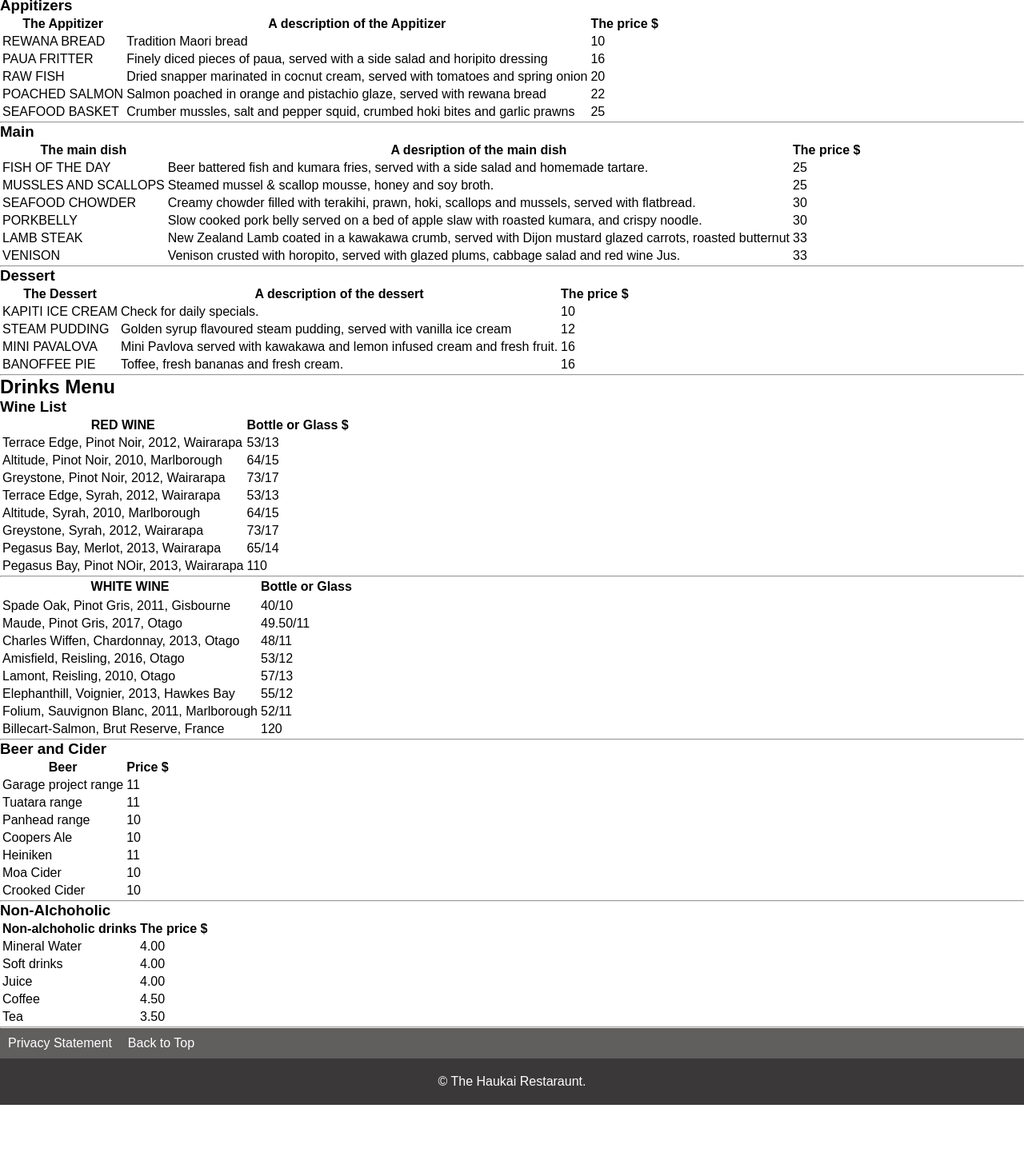
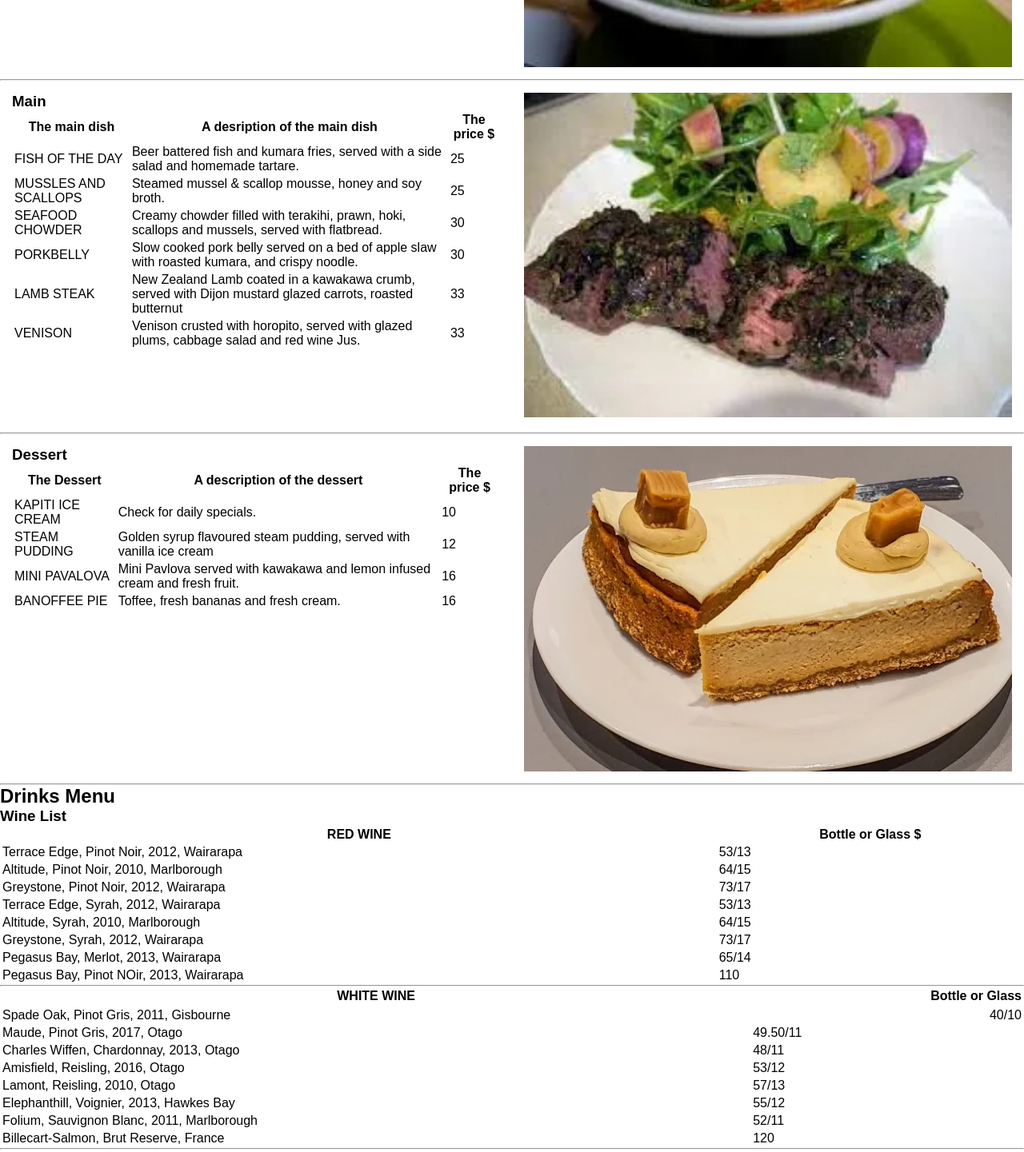
Before and after one commit to joshuaPhong/BIT607A2, a plain HTML site: page BIT607A2/pages/menu.html in a window 1280 px wide. Shown: the part 480-1921 px from the top of the page at 80% size. Before the commit the page ends 1862 px from the top, so only its background shows below. Drawn offline with Linux system fonts and the light colour scheme.

Commit message:
table drinks leeft and right

```diff
--- a/BIT607A2/css/css.css
+++ b/BIT607A2/css/css.css
@@ -54,6 +54,13 @@ header {
   width: 100%;
 }
 }
+table.drinks{
+  width: 100%;
+}
+th.right, td.right{
+  text-align: right;
+}
+
 footer {
   text-align: left;
   padding: 20px;
--- a/BIT607A2/pages/menu.html
+++ b/BIT607A2/pages/menu.html
@@ -1,6 +1,7 @@
 <!DOCTYPE html>
 
 <html lang="en-NZ">
+<!-- The head contains the mets data for the site. title, author, character set, setting the viewport and a link to the style sheet -->
 
 <head>
   <meta charset="utf-8" />
@@ -17,6 +18,7 @@
     href="/BIT607A2/css/css.css"
     type="text/css" />
 </head>
+
 <!--This will contain the body of the home page it will use the semantic tags header nav main and footer for easy navigation by screen readers-->
 
 <body>
@@ -26,324 +28,326 @@
   </header>
   <!--The  semantic nav element will be a container for the navigation bar-->
   <nav class="topnav">
-  <!--The anchor elemnts in this list use class topnav for styling and form the links for the main navigation bar-->
+    <!--The anchor elements in this list use class topnav for styling and form the links for the main navigation bar-->
     <a href="/BIT607A2/index.html">Home</a>
     <a href="/BIT607A2/pages/contact.html">Contact</a>
     <a href="/BIT607A2/pages/hours.html">Hours</a>
-  <a href="/BIT607A2/pages/menu.html " class="onPage">Menu</a>
+    <a href="/BIT607A2/pages/menu.html "
+      class="onPage">Menu</a>
     <a href="/BIT607A2/pages/reservations.html">Reservations</a>
     <div class="topnav-right"><a href="/BIT607A2/pages/privacy.html">Privacy Statement</a></div>
   </nav>
   <!--The main element is a container for the content of the webpage-->
-  <main class="w3-container w3-light-grey w3-mobile w3-center">
+  <main>
     <h2>Menu</h2>
-    <!-- the following code for the menu images slide show is based on open source code from w3schools. w3css slideshow
-    all images searched from googleimages. creative commons, advanced search features -->
-    <div class="w3-content w3-section"
-      style="max-width:500px;">
-      <img class="mySlides"
-        src="/images/minipav.webp"
-        style="width:100%"
-        alt="a dish of raw fish">
-      <img class="mySlides"
-        src="/images/toffee-cheesecake.webp"
-        style="width:100%"
-        alt="a dish of mussles and scallops">
-      <img class="mySlides"
-        src="/images/musslesandscallops.webp"
-        style="width:100%"
-        alt="a dish of roast lamb with kumara">
-      <img class="mySlides"
-        src="/images/rawfish.webp"
-        style="width:100%"
-        alt="a benoffee pie">
-      <img class="mySlides"
-        src="/images/lambandkumara.webp"
-        style="width:100%"
-        alt="a mini pavalova">
-    </div>
-    <!-- Tables are read from left to right. top to bottom. A screen reader will see the h2 tag first read this then move in to the table. the table from left to right says what the menu item is then a desciption of the meal/item then what it costs. this is a logical menu structure represented by the table tag -->
-    <div class="w3-container w3-mobile w3-center  ">
+
+
+    <div class="row">
+      <div class="column">
+
         <h3>Appitizers</h3>
-      <table class="w3-table">
+        <table>
           <thead>
             <tr>
               <!-- After running this code through google chromes accessability it suggested that the lack of table headers presented an accessability issue for screen readers. added <th> elements to all tables. It looks ugly, cant we hide this stuff from the sighted???-->
               <th>The Appitizer</th>
               <th>A description of the Appitizer</th>
-            <th class="w3-right-align">The price $</th>
+              <th>The price $</th>
             </tr>
           </thead>
           <tr>
             <td>REWANA BREAD</td>
             <td>Tradition Maori bread</td>
-          <td class="w3-right-align">10</td>
+            <td>10</td>
           </tr>
           <tr>
             <td>PAUA FRITTER</td>
             <td>Finely diced pieces of paua, served with a side salad and horipito dressing</td>
-          <td class="w3-right-align">16</td>
+            <td>16</td>
           </tr>
           <tr>
             <td>RAW FISH</td>
             <td>Dried snapper marinated in cocnut cream, served with tomatoes and spring onion</td>
-          <td class="w3-right-align">20</td>
+            <td>20</td>
           </tr>
           <tr>
             <td>POACHED SALMON</td>
             <td>Salmon poached in orange and pistachio glaze, served with rewana bread</td>
-          <td class="w3-right-align">22</td>
+            <td>22</td>
           </tr>
           <tr>
             <td>SEAFOOD BASKET</td>
             <td>Crumber mussles, salt and pepper squid, crumbed hoki bites and garlic prawns</td>
-          <td class="w3-right-align">25</td>
+            <td>25</td>
           </tr>
         </table>
+      </div>
+      <div class="column">
+        <img src="/BIT607A2/images/musslesandscallops.webp"
+          style="width:100%; display: table-cell;"
+          alt="a dish of mussles and scallops">
+      </div>
+    </div>
     <hr>
-    </div>
-
-    <div class="w3-container w3-mobile w3-center">
+    <div class="row">
+      <div class="column">
         <h3>Main</h3>
-      <table class="w3-table">
+        <table>
           <thead>
             <tr>
               <th>The main dish</th>
               <th>A desription of the main dish</th>
-            <th class="w3-right-align">The price $</th>
+              <th>The price $</th>
             </tr>
           </thead>
           <tr>
             <td>FISH OF THE DAY</td>
             <td>Beer battered fish and kumara fries, served with a side salad and homemade tartare.</td>
-          <td class="w3-right-align">25</td>
+            <td>25</td>
           </tr>
           <tr>
             <td>MUSSLES AND SCALLOPS</td>
             <td>Steamed mussel & scallop mousse, honey and soy broth.</td>
-          <td class="w3-right-align">25</td>
+            <td>25</td>
           </tr>
           <tr>
             <td>SEAFOOD CHOWDER</td>
             <td>Creamy chowder filled with terakihi, prawn, hoki, scallops and mussels, served with flatbread.</td>
-          <td class="w3-right-align">30</td>
+            <td>30</td>
           </tr>
           <tr>
             <td>PORKBELLY</td>
             <td>Slow cooked pork belly served on a bed of apple slaw with roasted kumara, and crispy noodle.</td>
-          <td class="w3-right-align">30</td>
+            <td>30</td>
           </tr>
           <tr>
             <td>LAMB STEAK</td>
             <td>New Zealand Lamb coated in a kawakawa crumb, served with Dijon mustard glazed carrots, roasted butternut
             </td>
-          <td class="w3-right-align">33</td>
+            <td>33</td>
           </tr>
           <tr>
             <td>VENISON</td>
             <td>Venison crusted with horopito, served with glazed plums, cabbage salad and red wine Jus.</td>
-          <td class="w3-right-align">33</td>
+            <td>33</td>
           </tr>
         </table>
-      <hr>
+
       </div>
 
-    <div class="w3-container w3-mobile w3-center">
+      <div class="column">
+        <img src="/BIT607A2/images/lambandkumara.webp"
+          style="width:100%"
+          alt="roast lamb with kumara">
+      </div>
+    </div>
+    <hr>
+    <div class="row">
+      <div class="column">
         <h3>Dessert</h3>
-      <table class="w3-table">
+        <table>
           <thead>
             <tr>
               <th>The Dessert</th>
               <th>A description of the dessert</th>
-            <th class="w3-right-align">The price $</th>
+              <th>The price $</th>
             </tr>
           </thead>
           <tr>
             <td>KAPITI ICE CREAM</td>
             <td>Check for daily specials.</td>
-          <td class="w3-right-align">10</td>
+            <td>10</td>
           </tr>
           <tr>
             <td>STEAM PUDDING</td>
             <td>Golden syrup flavoured steam pudding, served with vanilla ice cream</td>
-          <td class="w3-right-align">12</td>
+            <td>12</td>
           </tr>
           <tr>
             <td>MINI PAVALOVA</td>
             <td>Mini Pavlova served with kawakawa and lemon infused cream and fresh fruit.</td>
-          <td class="w3-right-align">16</td>
+            <td>16</td>
           </tr>
           <tr>
             <td>BANOFFEE PIE</td>
             <td>Toffee, fresh bananas and fresh cream.</td>
-          <td class="w3-right-align">16</td>
+            <td>16</td>
           </tr>
         </table>
-      <hr>
+
       </div>
 
-    <div class="w3-container w3-mobile w3-center">
+      <div class="column">
+        <img src="/BIT607A2/images/toffee-cheesecake.webp"
+          style="width:100%; display: table-cell;"
+          alt="a dish of mussles and scallops">
+      </div>
+    </div>
+    <hr>
+    <!-- Tables are read from left to right. top to bottom. A screen reader will see the h2 tag first read this then move in to the table. the table from left to right says what the menu item is then a desciption of the meal/item then what it costs. this is a logical menu structure represented by the table tag -->
+    <div>
+      <div>
         <h2>Drinks Menu</h2>
         <h3>Wine List</h3>
+      </div>
       <!-- im not sure someone using a screen reader will get the best from the drinks menu. There needs to be some way to add more descriptions to the table elements -->
-      <table class="w3-table">
+      <table class="drinks">
         <thead>
           <tr>
             <th>RED WINE</th>
-            <th class="w3-right-align">Bottle or Glass $</th>
+            <th>Bottle or Glass $</th>
           </tr>
         </thead>
         <tr>
           <td>Terrace Edge, Pinot Noir, 2012, Wairarapa</td>
-          <td class="w3-right-align">53/13</td>
+          <td>53/13</td>
         </tr>
         <tr>
           <td>Altitude, Pinot Noir, 2010, Marlborough</td>
-          <td class="w3-right-align">64/15</td>
+          <td>64/15</td>
         </tr>
         <tr>
           <td>Greystone, Pinot Noir, 2012, Wairarapa</td>
-          <td class="w3-right-align">73/17</td>
+          <td>73/17</td>
         </tr>
         <tr>
           <td>Terrace Edge, Syrah, 2012, Wairarapa</td>
-          <td class="w3-right-align">53/13</td>
+          <td>53/13</td>
         </tr>
         <tr>
           <td>Altitude, Syrah, 2010, Marlborough</td>
-          <td class="w3-right-align">64/15</td>
+          <td>64/15</td>
         </tr>
         <tr>
           <td>Greystone, Syrah, 2012, Wairarapa</td>
-          <td class="w3-right-align">73/17</td>
+          <td>73/17</td>
         </tr>
         <tr>
           <td>Pegasus Bay, Merlot, 2013, Wairarapa</td>
-          <td class="w3-right-align">65/14</td>
+          <td>65/14</td>
         </tr>
         <tr>
           <td>Pegasus Bay, Pinot NOir, 2013, Wairarapa</td>
-          <td class="w3-right-align">110</td>
+          <td>110</td>
         </tr>
       </table>
       <hr>
-
       <div>
-        <table class="w3-table">
+        <table class="drinks">
           <thead>
             <tr>
-              <th>WHITE WINE</th>
-              <th class="w3-right-align">Bottle or Glass</th>
+              <th class="left">WHITE WINE</th>
+              <th class="right">Bottle or Glass</th>
             </tr>
             <tr>
           </thead>
           <td>Spade Oak, Pinot Gris, 2011, Gisbourne</td>
-          <td class="w3-right-align">40/10</td>
+          <td class="right">40/10</td>
           </tr>
           <tr>
             <td>Maude, Pinot Gris, 2017, Otago</td>
-            <td class="w3-right-align">49.50/11</td>
+            <td>49.50/11</td>
           </tr>
           <tr>
             <td>Charles Wiffen, Chardonnay, 2013, Otago</td>
-            <td class="w3-right-align">48/11</td>
+            <td>48/11</td>
           </tr>
           <tr>
             <td>Amisfield, Reisling, 2016, Otago</td>
-            <td class="w3-right-align">53/12</td>
+            <td>53/12</td>
           </tr>
           <tr>
             <td>Lamont, Reisling, 2010, Otago</td>
-            <td class="w3-right-align">57/13</td>
+            <td>57/13</td>
           </tr>
           <tr>
             <td>Elephanthill, Voignier, 2013, Hawkes Bay</td>
-            <td class="w3-right-align">55/12</td>
+            <td>55/12</td>
           </tr>
           <tr>
             <td>Folium, Sauvignon Blanc, 2011, Marlborough</td>
-            <td class="w3-right-align">52/11</td>
+            <td>52/11</td>
           </tr>
           <tr>
             <td>Billecart-Salmon, Brut Reserve, France</td>
-            <td class="w3-right-align">120</td>
+            <td>120</td>
           </tr>
         </table>
       </div>
       <hr>
     </div>
-    <div class="w3-container w3-mobile w3-center">
+    <div>
       <h3>Beer and Cider</h3>
-      <table class="w3-table w3-center">
+      <table class="drinks">
         <thead>
           <tr>
             <th>Beer</th>
-            <th class="w3-right-align">Price $</th>
+            <th>Price $</th>
           </tr>
         </thead>
         <tr>
           <td>Garage project range</td>
-          <td class="w3-right-align">11</td>
+          <td>11</td>
         </tr>
         <tr>
           <td>Tuatara range</td>
-          <td class="w3-right-align">11</td>
+          <td>11</td>
         </tr>
         <tr>
           <td>Panhead range</td>
-          <td class="w3-right-align">10</td>
+          <td>10</td>
         </tr>
         <tr>
           <td>Coopers Ale</td>
-          <td class="w3-right-align">10</td>
+          <td>10</td>
         </tr>
         <tr>
           <td>Heiniken</td>
-          <td class="w3-right-align">11</td>
+          <td>11</td>
         </tr>
         <tr>
           <td>Moa Cider</td>
-          <td class="w3-right-align">10</td>
+          <td>10</td>
         </tr>
         <tr>
           <td>Crooked Cider</td>
-          <td class="w3-right-align">10</td>
+          <td>10</td>
         </tr>
       </table>
       <hr>
     </div>
-
-    <div class="w3-container w3-mobile w3-center">
+    <div>
       <h3>Non-Alchoholic</h3>
-      <table class="w3-table w3-center">
+      <table class="drinks">
         <thead>
           <tr>
             <th>Non-alchoholic drinks</th>
-            <th class="w3-right-align">The price $</th>
+            <th>The price $</th>
           </tr>
         </thead>
         <tr>
           <td>Mineral Water</td>
-          <td class="w3-right-align">4.00</td>
+          <td>4.00</td>
         </tr>
         <tr>
           <td>Soft drinks</td>
-          <td class="w3-right-align">4.00</td>
+          <td>4.00</td>
         </tr>
         <tr>
           <td>Juice</td>
-          <td class="w3-right-align">4.00</td>
+          <td>4.00</td>
         </tr>
         <tr>
           <td>Coffee</td>
-          <td class="w3-right-align">4.50</td>
+          <td>4.50</td>
         </tr>
         <tr>
           <td>Tea</td>
-          <td class="w3-right-align">3.50</td>
+          <td>3.50</td>
         </tr>
       </table>
       <hr>
+    </div>
     </div>
   </main>
   <!--The footer container will contain the copyright and author information-->
@@ -362,24 +366,6 @@
     <!-- </a> -->
 
   </footer>
-
-  <!-- script from w3css slideshow.  -->
-  <script>
-    var myIndex = 0;
-    carousel();
-
-    function carousel() {
-      var i;
-      var x = document.getElementsByClassName("mySlides");
-      for (i = 0; i < x.length; i++) {
-        x[i].style.display = "none";
-      }
-      myIndex++;
-      if (myIndex > x.length) { myIndex = 1 }
-      x[myIndex - 1].style.display = "block";
-      setTimeout(carousel, 2000); // Change image every 2 seconds
-    }
-  </script>
 </body>
 
 </html>
```
Also changed, not shown: BIT607A2/pages/privacy.html (+9 -9 lines). Lines whose indentation alone changed are shown as unchanged.
